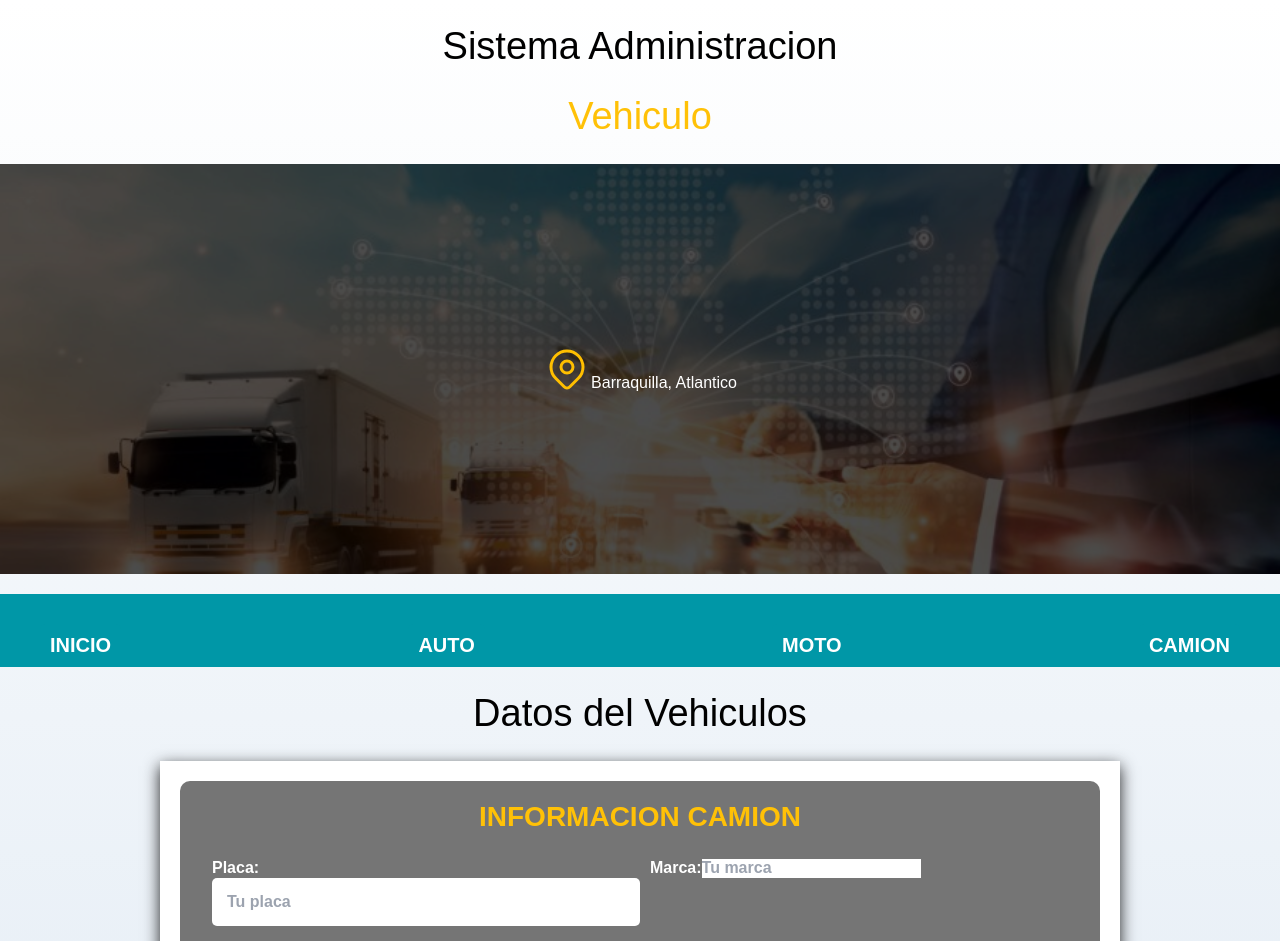
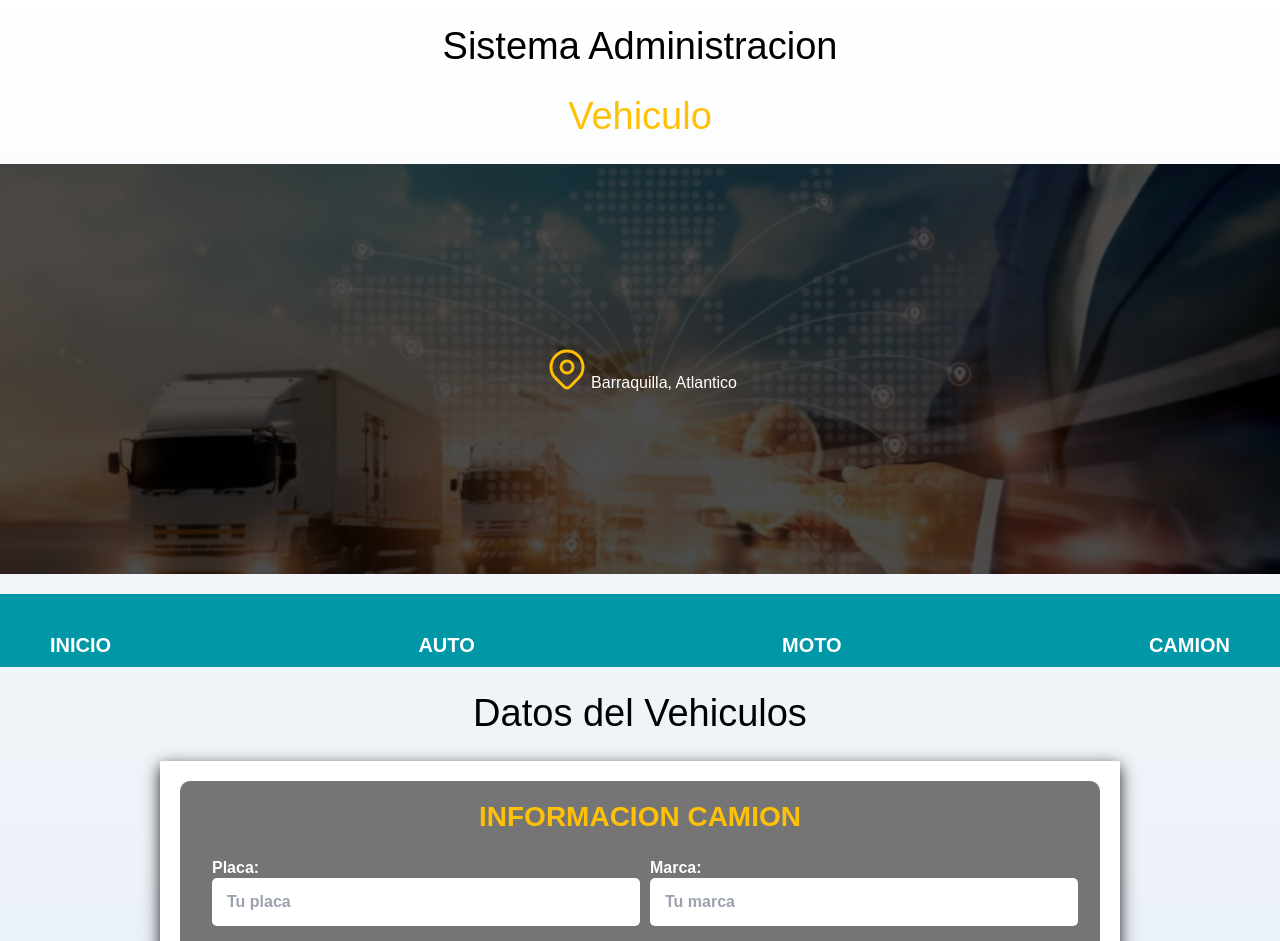
Before and after one commit to ADSO-1/adm-vehiculos-react, a React (Create React App) app: page /camion in a window 1280 px wide. Shown: the top 941 px of the page. Built offline with nearby package versions, Linux system fonts and the light colour scheme.

Commit message:
Update Camion.jsx

```diff
--- a/src/components/Camion.jsx
+++ b/src/components/Camion.jsx
@@ -63,7 +63,7 @@ const Camion = ({bdVehiculo, SetBdVehiculo}) => {
                                 <label htmlFor="marca">
                                 Marca:
                                 <input
-                                    className="input-tex text-black"
+                                    className="input-text text-black"
                                     type="text"
                                     id="marca"
                                     placeholder="Tu marca"
```
